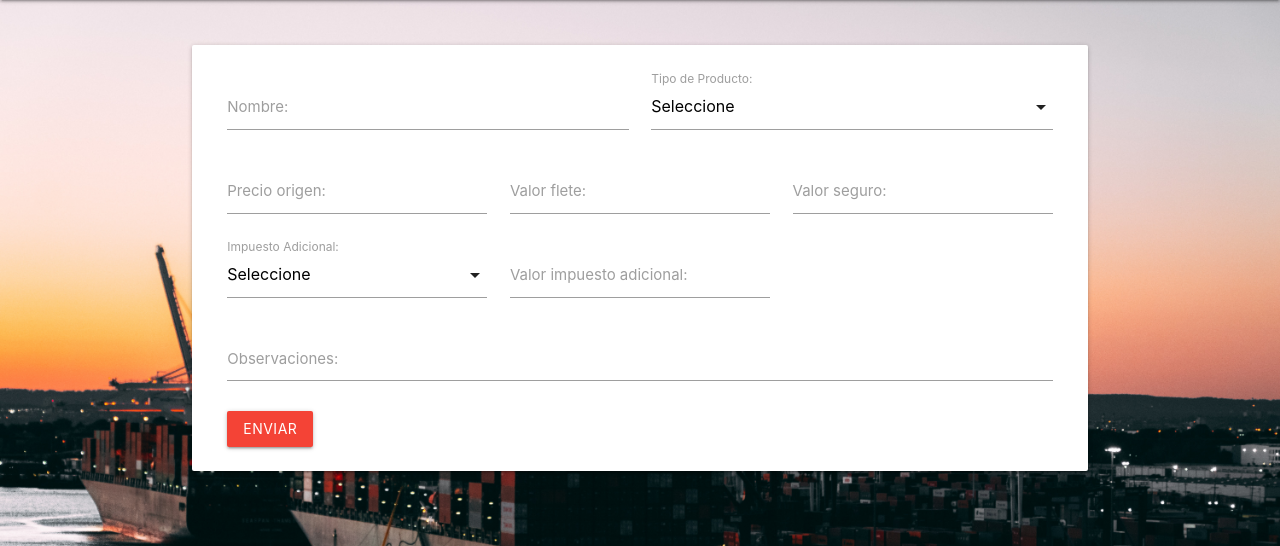
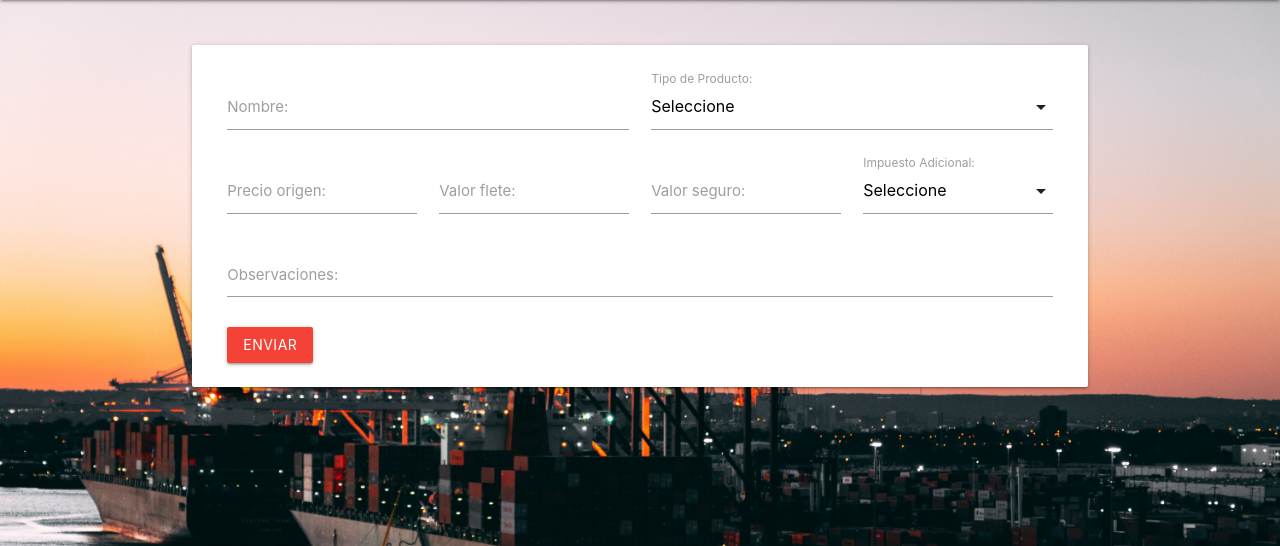
Before and after one commit to RodrigoOtarola/Cotizador, a PHP site: page /form.php in a window 1280 px wide. Shown: the part 64-610 px from the top of the page. Run offline with PHP 8.4, Linux system fonts and the light colour scheme; data that the repository does not hold is empty; some libraries are stand-ins or nearby versions.

Commit message:
Respaldo antes de cambiar ddbb

```diff
--- a/form.php
+++ b/form.php
@@ -24,15 +24,15 @@ $Impto_adicional = $base->query("SELECT * FROM impuesto WHERE id IN (1,2,3,4)")-
                 </select>
                 <label>Tipo de Producto:</label>
             </div>
-            <div class="input-field col s12 m4 l4">
+            <div class="input-field col s12 m3 l3">
                 <input type="number" id="p_origen" name="p_origen" class="validate" required>
                 <label for="p_origen">Precio origen:</label>
             </div>
-            <div class="input-field col s12 m4 l4">
+            <div class="input-field col s12 m3 l3">
                 <input type="number" id="v_flete" name="v_flete" class="validate" required>
                 <label for="v_flete">Valor flete:</label>
             </div>
-            <div class="input-field col s12 m4 l4">
+            <div class="input-field col s12 m3 l3">
                 <input type="number" id="v_seguro" name="v_seguro" class="validate" required>
                 <label for="v_seguro">Valor seguro:</label>
             </div>
@@ -42,7 +42,7 @@ $Impto_adicional = $base->query("SELECT * FROM impuesto WHERE id IN (1,2,3,4)")-
             <!--            Valor CIF-->
             <input type="hidden" id="v_cif" name="v_cif" class="validate">
 
-            <div class="input-field col s12 m4 l4">
+            <div class="input-field col s12 m3 l3">
                 <select name="impto_adicional" id="impto_adicional" required>
                     <option value="">Seleccione</option>
                     <?php foreach ($Impto_adicional as $impto_adicional): ?>
@@ -52,10 +52,9 @@ $Impto_adicional = $base->query("SELECT * FROM impuesto WHERE id IN (1,2,3,4)")-
                 </select>
                 <label>Impuesto Adicional:</label>
             </div>
-            <div class="input-field col s12 m4 l4">
-                <input type="number" id="v_iadicional" name="v_iadicional" value="">
-                <label for="v_iadicional">Valor impuesto adicional:</label>
-            </div>
+            <!--            valor impuesto adicional-->
+            <input type="hidden" id="v_iadicional" name="v_iadicional">
+
             <!--            IVA-->
             <input type="hidden" id="iva" name="iva" class="validate">
 
--- a/js/app.js
+++ b/js/app.js
@@ -74,7 +74,8 @@ function calcular(){
     document.getElementById('v_cif').value = v_cif;
 
     //Impuesto adicional
-    var i_adicional = eval(document.getElementById('v_iadicional').value);
+    var i_adicional = eval(document.getElementById('impto_adicional').value);
+    alert(i_adicional);
     // impto_adic = (v_cif * i_adicional)/100;
     // document.getElementById('v_iadicional').value = i_adicional;
 
```
